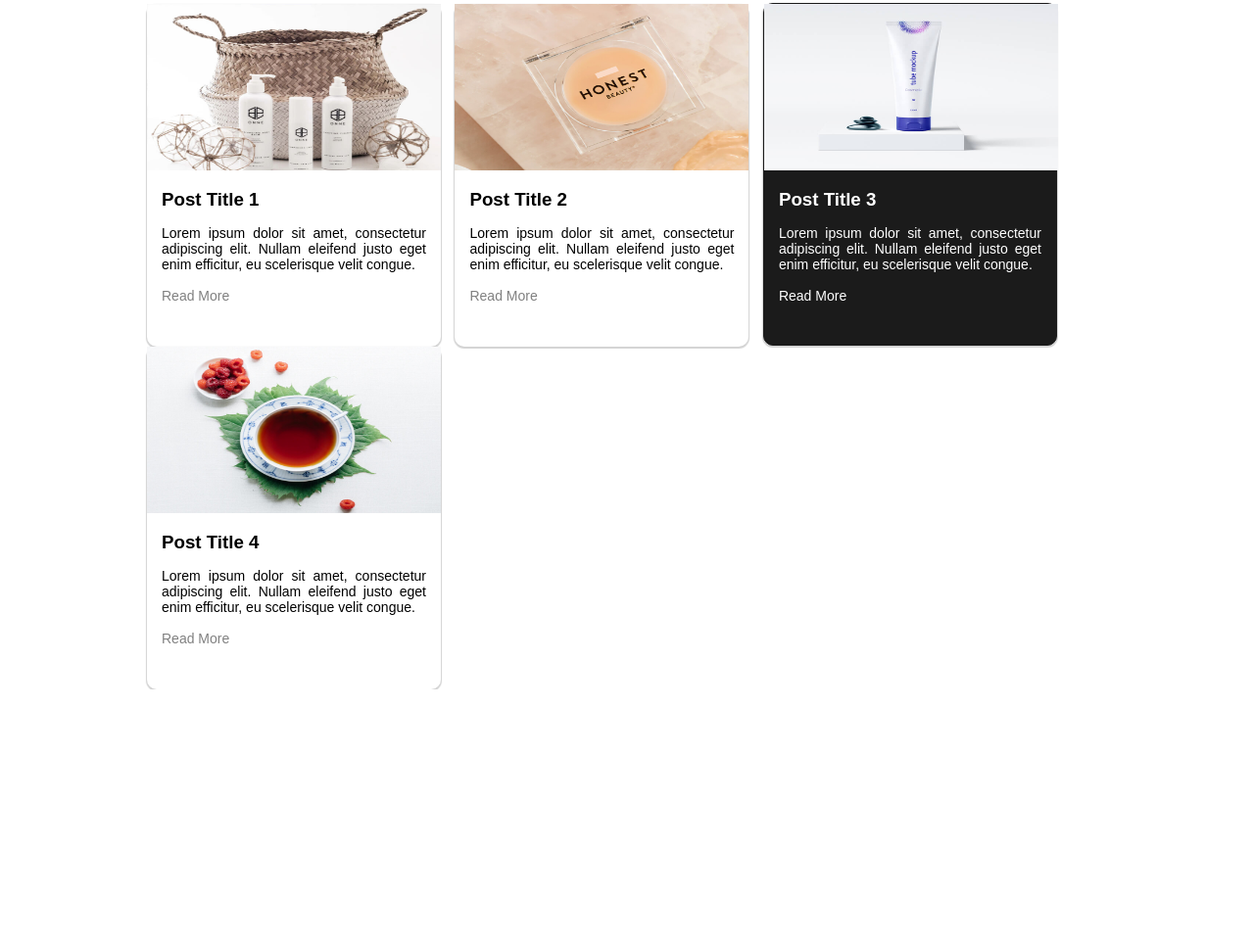
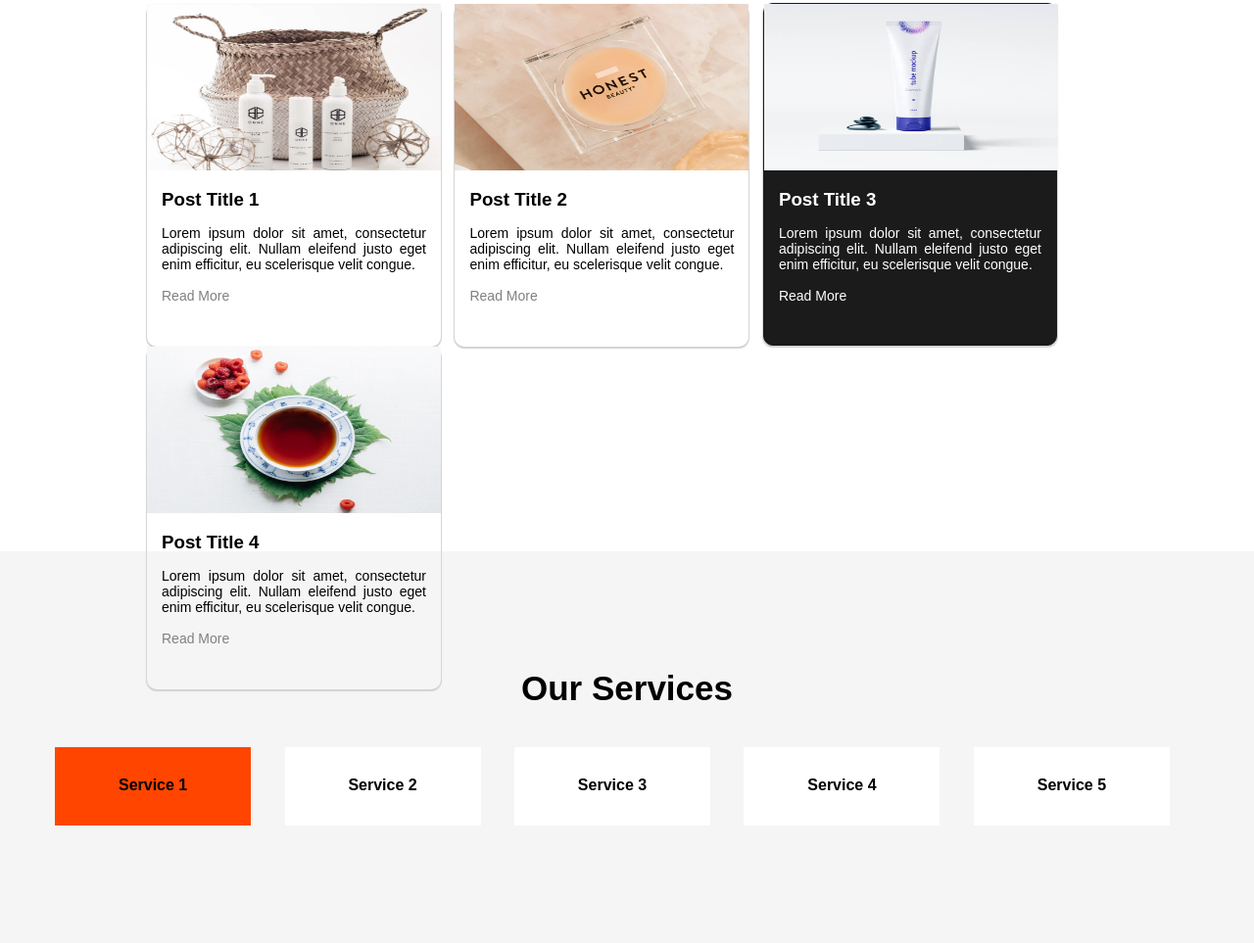
Before and after one commit to pauldungca/Dungca-John-Paul-B.-css-act-2-, a plain HTML site: page index.html in a window 1280 px wide. Shown: the part 1037-2000 px from the top of the page at 98% size. Before the commit the page ends 1741 px from the top, so only its background shows below. Drawn offline with Linux system fonts and the light colour scheme.

Commit message:
Services Page Done

```diff
--- a/css/style.css
+++ b/css/style.css
@@ -77,6 +77,7 @@ div a{
     padding: 15px;
     text-decoration: none;
     color: gray;
+    padding-bottom: 10px;
 }
 
 div a:hover{
@@ -108,3 +109,41 @@ div[title="Featured Post"] a{
 div[title="Featured Post"] a:hover{
     color: orangered;
 }
+
+#services{
+    background-color: whitesmoke;
+    height: 50vh;
+    color: black;
+}
+
+#services h2{
+    padding-top: 15vh;
+    text-align: center;
+    font-size: 35px;
+    margin-bottom: 5vh;
+}
+
+ul{
+    margin-top: 20px;
+    text-align: center;
+}
+
+li{
+    background-color: white;
+    display: inline-block;
+    height: 80px;
+    width: 200px;
+    margin-right: 30px;
+    text-align: center;
+    padding-top: 30px;
+    font-weight: bold;
+}
+
+li:first-child{
+    background-color: orangered;
+    color: black;
+}
+
+li:hover{
+    box-shadow: 0 5px 10px rgb(0 0 0 / 0.2);
+}
--- a/index.html
+++ b/index.html
@@ -41,7 +41,7 @@
 		</div>
 	</section>
 
-	<!--<section id="services">
+	<section id="services">
 		<h2>Our Services</h2>
 		<ul>
 			<li>Service 1</li>
@@ -50,6 +50,6 @@
 			<li>Service 4</li>
 			<li>Service 5</li>
 		</ul>
-	</section>-->
+	</section>
 </body>
 </html>
```
